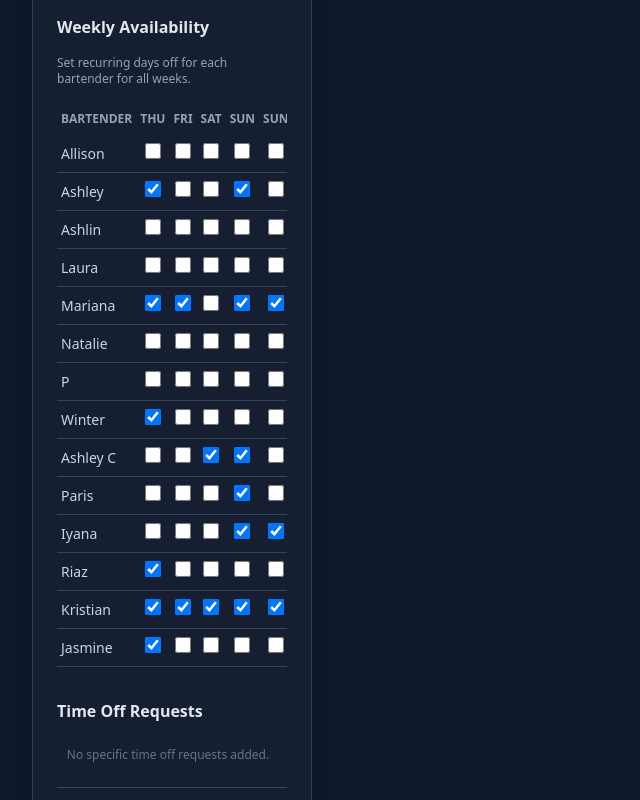
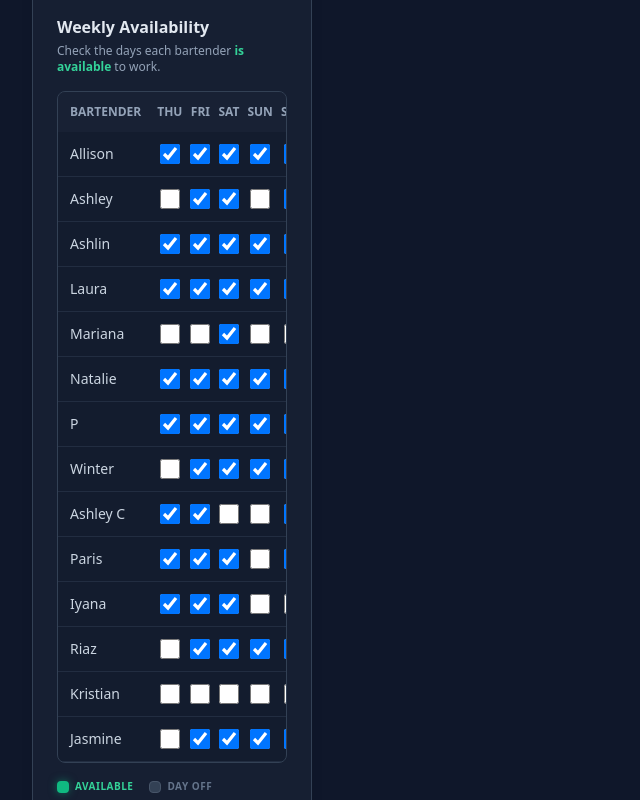
Before and after one commit to ruahmedus-maker/Decades_Schedule_Generator, a React (Vite) app: page / in a window 1280 px wide. Shown: the part 800-1600 px from the top of the page, without its empty margins (0-640 px from the left). Built offline with nearby package versions, Linux system fonts and the light colour scheme.

Commit message:
feat: Update weekly availability UI logic and server port
Adjusts the logic for toggling bartender availability to correctly reflect
when a day is selected as available or unavailable. Also, updates the
development server port from 3001 to 3000 for consistency.

```diff
--- a/components/WeeklyAvailabilityManager.tsx
+++ b/components/WeeklyAvailabilityManager.tsx
@@ -1,3 +1,4 @@
+
 import React from 'react';
 import type { Bartender, DayOfWeek } from '../types';
 
@@ -9,11 +10,15 @@ interface WeeklyAvailabilityManagerProps {
 const allDays: DayOfWeek[] = ['Thu', 'Fri', 'Sat', 'Sun', 'Sun_Night'];
 
 const WeeklyAvailabilityManager: React.FC<WeeklyAvailabilityManagerProps> = ({ bartenders, setBartenders }) => {
-  const handleToggleDay = (bartenderName: string, day: DayOfWeek) => {
+  const handleToggleAvailability = (bartenderName: string, day: DayOfWeek) => {
     setBartenders(prev =>
       prev.map(b => {
         if (b.name === bartenderName) {
-          const newUnavailableDays = b.unavailableDays.includes(day)
+          // If the day is currently in 'unavailableDays', they are unavailable.
+          // Checking the box should make them AVAILABLE (remove from list).
+          // Unchecking the box should make them UNAVAILABLE (add to list).
+          const isCurrentlyUnavailable = b.unavailableDays.includes(day);
+          const newUnavailableDays = isCurrentlyUnavailable
             ? b.unavailableDays.filter(d => d !== day)
             : [...b.unavailableDays, day];
           return { ...b, unavailableDays: newUnavailableDays };
@@ -25,37 +30,56 @@ const WeeklyAvailabilityManager: React.FC<WeeklyAvailabilityManagerProps> = ({ b
 
   return (
     <div className="space-y-4">
+      <div className="flex flex-col gap-1">
         <h3 className="text-base font-semibold text-slate-200">Weekly Availability</h3>
-      <p className="text-xs text-slate-400 -mt-3">Set recurring days off for each bartender for all weeks.</p>
-      <div className="overflow-x-auto">
+        <p className="text-xs text-slate-400">
+          Check the days each bartender <span className="text-emerald-400 font-bold">is available</span> to work.
+        </p>
+      </div>
+      <div className="overflow-x-auto rounded-lg border border-slate-700 bg-slate-900/30">
         <table className="w-full text-sm text-left">
-          <thead className="text-xs text-slate-400 uppercase">
+          <thead className="text-xs text-slate-400 uppercase bg-slate-800/50">
             <tr>
-              <th className="py-2 px-1">Bartender</th>
+              <th className="py-3 px-3">Bartender</th>
               {allDays.map(day => (
-                <th key={day} className="py-2 px-1 text-center w-12">{day.substring(0,3)}</th>
+                <th key={day} className="py-3 px-1 text-center w-12">{day.substring(0,3)}</th>
               ))}
             </tr>
           </thead>
           <tbody>
             {bartenders.map(b => (
-              <tr key={b.name} className="border-b border-slate-700">
-                <td className="py-2 px-1 font-medium text-slate-300">{b.name}</td>
-                {allDays.map(day => (
+              <tr key={b.name} className="border-b border-slate-700/50 hover:bg-slate-800/30 transition-colors">
+                <td className="py-3 px-3 font-medium text-slate-300">{b.name}</td>
+                {allDays.map(day => {
+                  const isAvailable = !b.unavailableDays.includes(day);
+                  return (
                     <td key={day} className="py-2 px-1 text-center">
+                      <div className="flex justify-center">
                         <input
                           type="checkbox"
-                      className="w-4 h-4 rounded bg-slate-600 border-slate-500 text-amber-400 focus:ring-amber-500 focus:ring-2 cursor-pointer"
-                      checked={b.unavailableDays.includes(day)}
-                      onChange={() => handleToggleDay(b.name, day)}
-                      title={`Toggle ${day} for ${b.name}`}
+                          className="w-5 h-5 rounded border-slate-600 bg-slate-700 text-emerald-500 focus:ring-emerald-500 focus:ring-offset-slate-900 focus:ring-2 cursor-pointer transition-all"
+                          checked={isAvailable}
+                          onChange={() => handleToggleAvailability(b.name, day)}
+                          title={`${b.name} is ${isAvailable ? 'Available' : 'Unavailable'} on ${day}`}
                         />
+                      </div>
                     </td>
-                ))}
+                  );
+                })}
               </tr>
             ))}
           </tbody>
         </table>
+      </div>
+      <div className="flex items-center gap-4 text-[10px] uppercase tracking-wider font-bold">
+        <div className="flex items-center gap-1.5">
+          <div className="w-3 h-3 rounded bg-emerald-500 shadow-[0_0_8px_rgba(16,185,129,0.5)]"></div>
+          <span className="text-emerald-400">Available</span>
+        </div>
+        <div className="flex items-center gap-1.5">
+          <div className="w-3 h-3 rounded border border-slate-600 bg-slate-700"></div>
+          <span className="text-slate-500">Day Off</span>
+        </div>
       </div>
     </div>
   );
--- a/vite.config.ts
+++ b/vite.config.ts
@@ -6,7 +6,7 @@ export default defineConfig(({ mode }) => {
     const env = loadEnv(mode, '.', '');
     return {
       server: {
-        port: 3001,
+        port: 3000,
         host: '0.0.0.0',
       },
       plugins: [react()],
```
Lines whose indentation alone changed are shown as unchanged.
